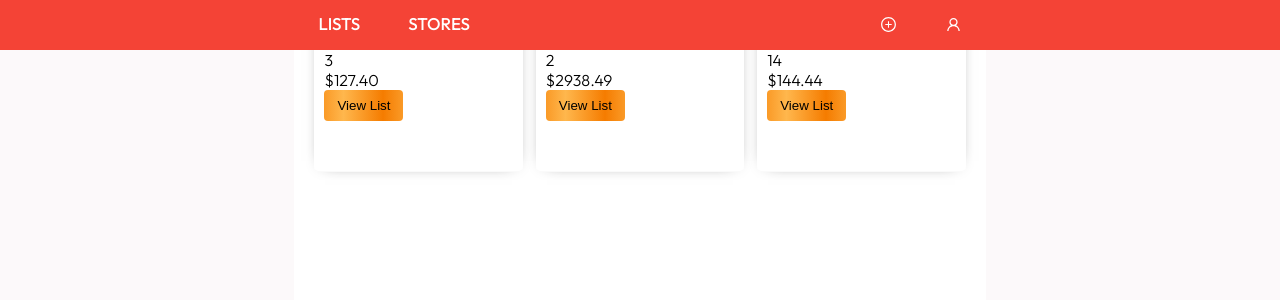
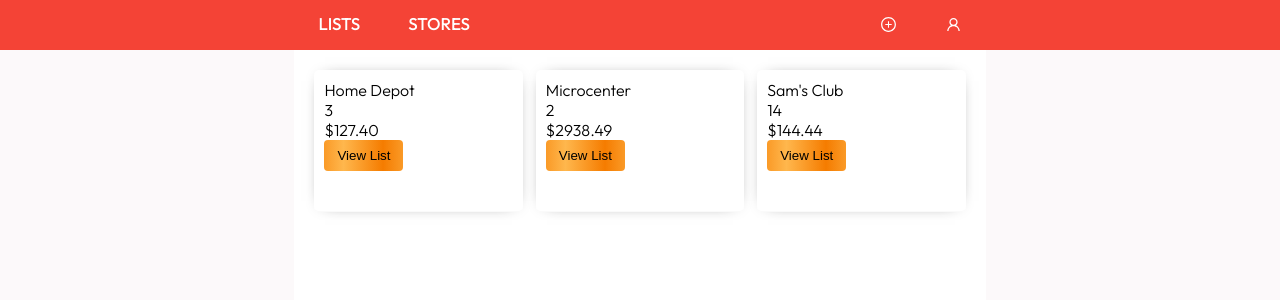
Before and after one commit to dowdyp/shopping-list, a React (Create React App) app: page / in a window 1280 px wide. Shown: the top 300 px of the page. Built offline with nearby package versions, Linux system fonts and the light colour scheme.

Commit message:
updated responsive list padding

```diff
--- a/src/components/ContentFeed/Content.css
+++ b/src/components/ContentFeed/Content.css
@@ -1,6 +1,6 @@
 .ContentContainer {
     background-color: white;
-    padding: 20px 20px 20px 20px;
+    padding: 70px 20px 20px 20px;
     margin: 0% 23%;
     height: 100%;
     box-sizing: border-box;
--- a/src/components/Navigation/hamburger.css
+++ b/src/components/Navigation/hamburger.css
@@ -1,4 +1,6 @@
 .hamburger-menu {
+    position: fixed;
+    width: 100%;
     display: flex;
     flex-direction: row;
     background: #f44336;
```
